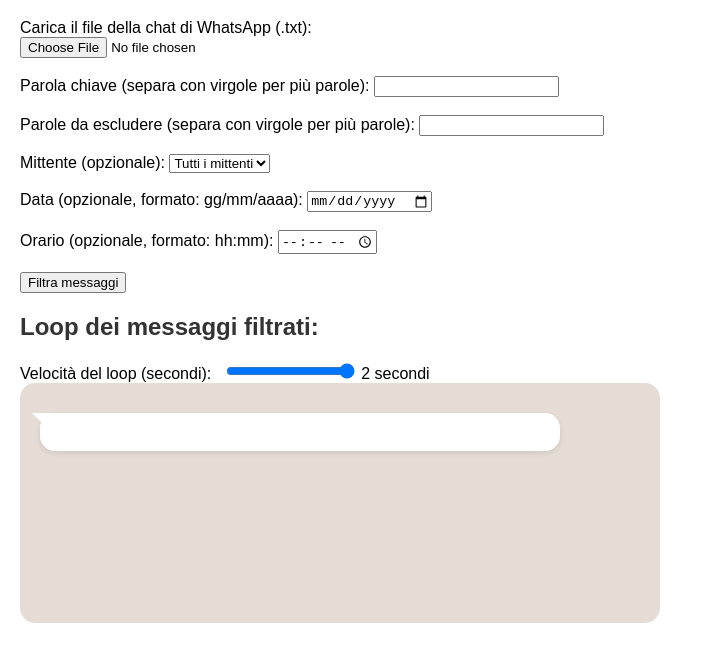
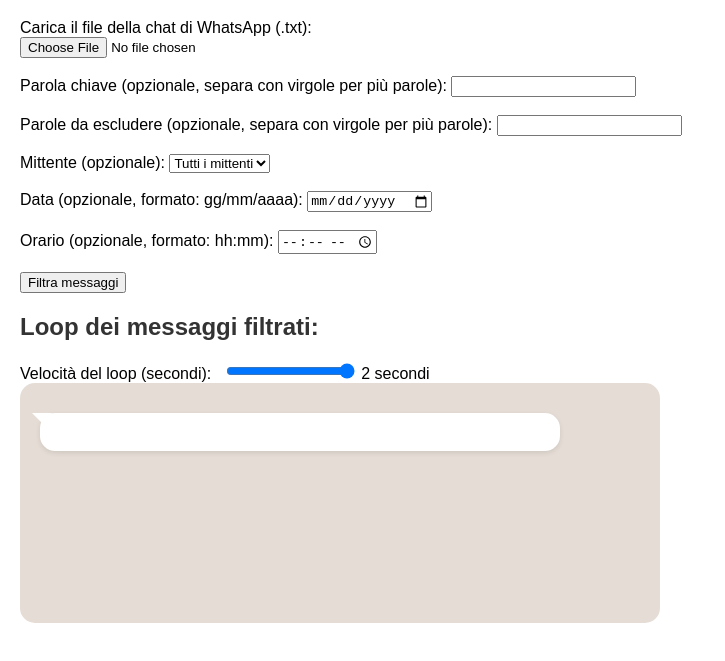
Before and after one commit to Fratch/AnnoyingWhatsAppChat, a plain HTML site: page index.html in a window 1280 px wide. Shown: the part 61-722 px from the top of the page, without its empty margins (0-725 px from the left). Drawn offline with Linux system fonts and the light colour scheme.

Commit message:
Update index.html

```diff
--- a/index.html
+++ b/index.html
@@ -15,12 +15,12 @@
       <input type="file" id="chatFile" accept=".txt" /><br /><br />
 
       <label for="searchKeyword"
-        >Parola chiave (separa con virgole per più parole):</label
+        >Parola chiave (opzionale, separa con virgole per più parole):</label
       >
       <input type="text" id="searchKeyword" /><br /><br />
 
       <label for="excludeSubstrings"
-        >Parole da escludere (separa con virgole per più parole):</label
+        >Parole da escludere (opzionale, separa con virgole per più parole):</label
       >
       <input type="text" id="excludeSubstrings" /><br /><br />
 
```
